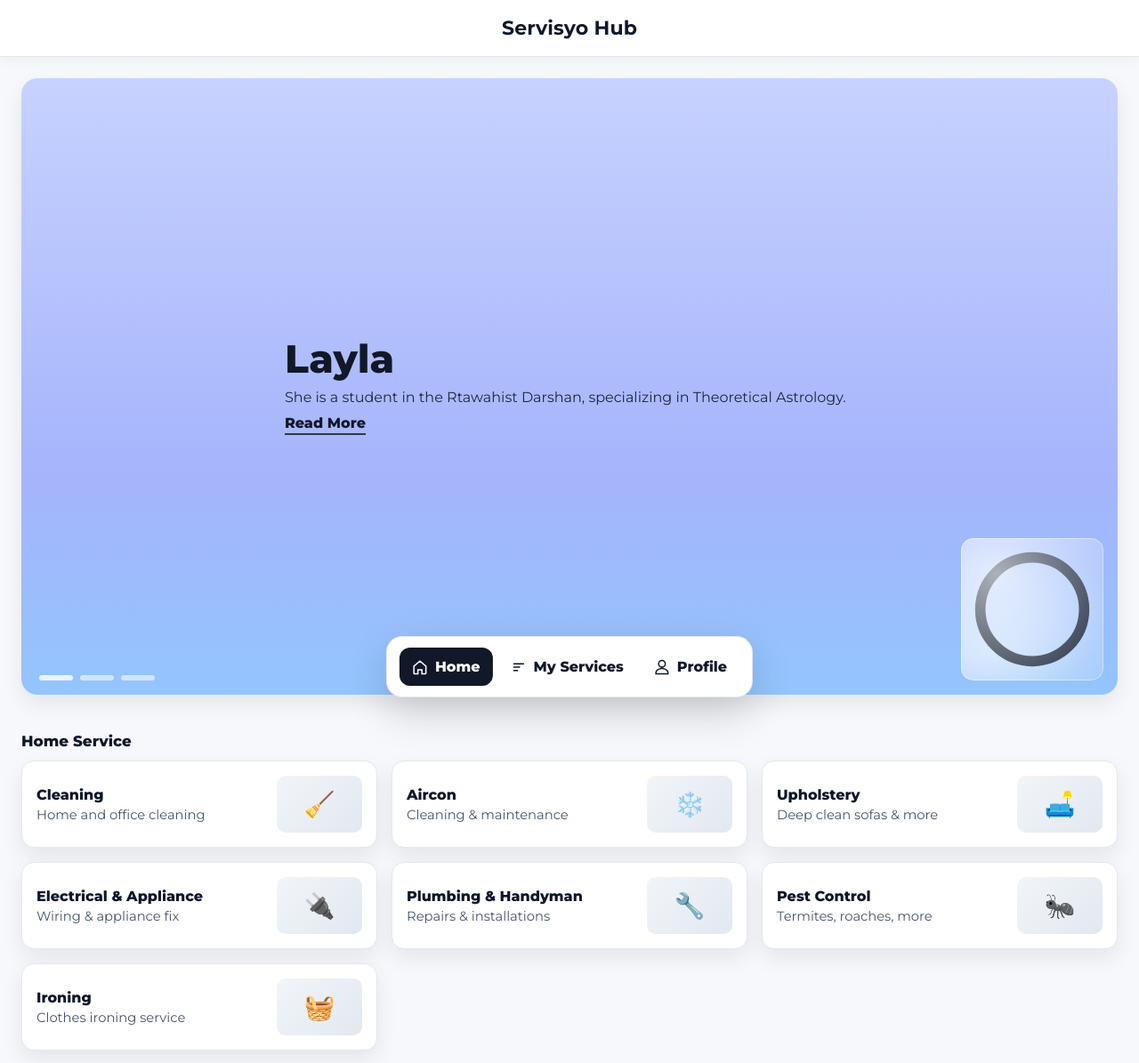
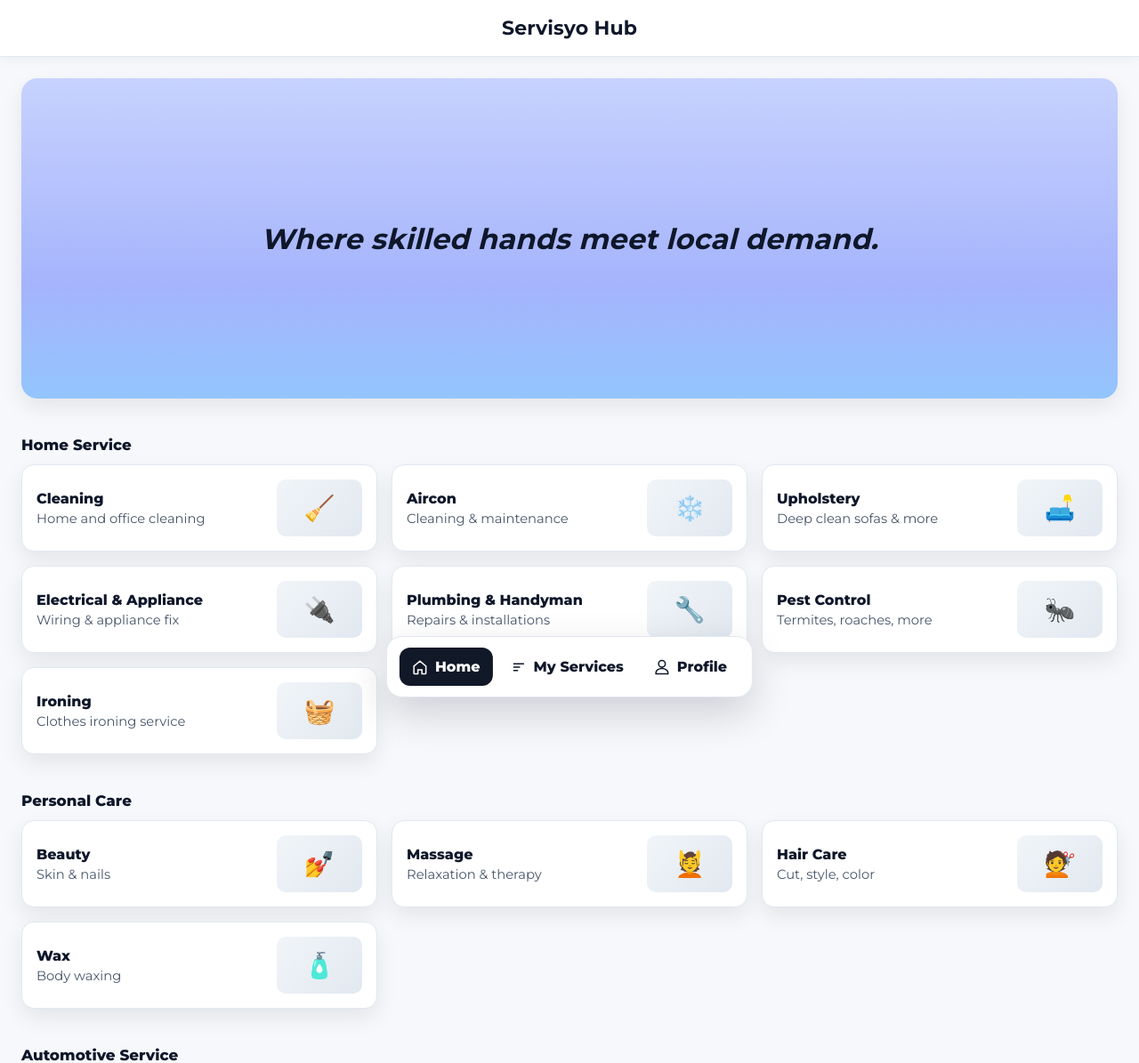
Before and after one commit to inyiigo/ncp3106-ServisyoHub, a PHP site: page /pages/home-services.php in a window 1280 px wide. Shown: the top 1195 px of the page at 89% size. Run offline with PHP 8.4, Linux system fonts and the light colour scheme.

Commit message:
change homepage layout

```diff
--- a/assets/css/styles.css
+++ b/assets/css/styles.css
@@ -204,7 +204,7 @@ a.dash-svc-card { text-decoration: none; color: inherit; }
 .dash-svc-card .svc-pet-care::after { content: '🐾'; }
 
 /* Home */
-.home-hero { display: grid; place-items: center; background: linear-gradient(180deg,#c7d2fe 0%, #a5b4fc 65%, #93c5fd 100%); color: #111827; border-radius: 18px; padding: 20px; box-shadow: var(--shadow); position: relative; overflow: hidden; aspect-ratio: 16/9; }
+.home-hero { display: grid; place-items: center; background: linear-gradient(180deg,#c7d2fe 0%, #a5b4fc 65%, #93c5fd 100%); color: #111827; border-radius: 18px; padding: 16px; box-shadow: var(--shadow); position: relative; overflow: hidden; aspect-ratio: 16/9; min-height: clamp(200px, 28vh, 360px); max-height: 360px; margin: 0 0 16px; width: 100%; }
 .home-hero .hero-copy { display: grid; gap: 10px; align-content: center; text-align: left; width: 100%; max-width: 640px; }
 .home-hero .hero-title { font-weight: 800; font-size: clamp(26px, 5.8vw, 44px); line-height: 1.05; margin: 0; }
 .home-hero .hero-sub { margin: 0; color: #0f172a; opacity: .9; font-size: clamp(14px, 2.6vw, 16px); }
@@ -214,6 +214,9 @@ a.dash-svc-card { text-decoration: none; color: inherit; }
 .home-hero .hero-dots { position: absolute; left: 20px; bottom: 16px; display: inline-flex; gap: 8px; }
 .home-hero .hero-dot { width: 38px; height: 6px; border-radius: 8px; background: rgba(255,255,255,.8); opacity: .7; }
 .home-hero .hero-dot.active { opacity: 1; }
+
+/* Hero tagline centered inside banner */
+.hero-tagline { margin: 0; text-align: center; font-style: italic; font-weight: 700; font-size: clamp(18px, 4.4vw, 32px); color: #0f172a; letter-spacing: .2px; }
 
 .home-sections { display: grid; gap: 16px; grid-template-columns: 1fr; margin-top: 16px; }
 .section-title { font-weight: 900; font-size: 1.2rem; margin: 0 0 8px; display: flex; align-items: center; gap: 8px; }
--- a/pages/home-services.php
+++ b/pages/home-services.php
@@ -30,20 +30,7 @@
 		<main class="dash-content">
 			<!-- Hero banner -->
 			<section class="home-hero">
-				<div class="hero-copy">
-					<h2 class="hero-title">Layla</h2>
-					<p class="hero-sub">She is a student in the Rtawahist Darshan, specializing in Theoretical Astrology.</p>
-					<a href="#available-services" class="hero-link">Read More</a>
-					<div class="hero-dots">
-						<span class="hero-dot active"></span>
-						<span class="hero-dot"></span>
-						<span class="hero-dot"></span>
-					</div>
-				</div>
-				<div class="hero-art" aria-hidden="true">
-					<!-- Placeholder art area; we can swap for an image later -->
-					<svg width="140" height="140" viewBox="0 0 24 24" fill="none" stroke="currentColor" stroke-width="2" style="opacity:.8"><circle cx="12" cy="12" r="10"/></svg>
-				</div>
+				<p class="hero-tagline">Where skilled hands meet local demand.</p>
 			</section>
 
 			<!-- Category sections (original card style) -->
```
